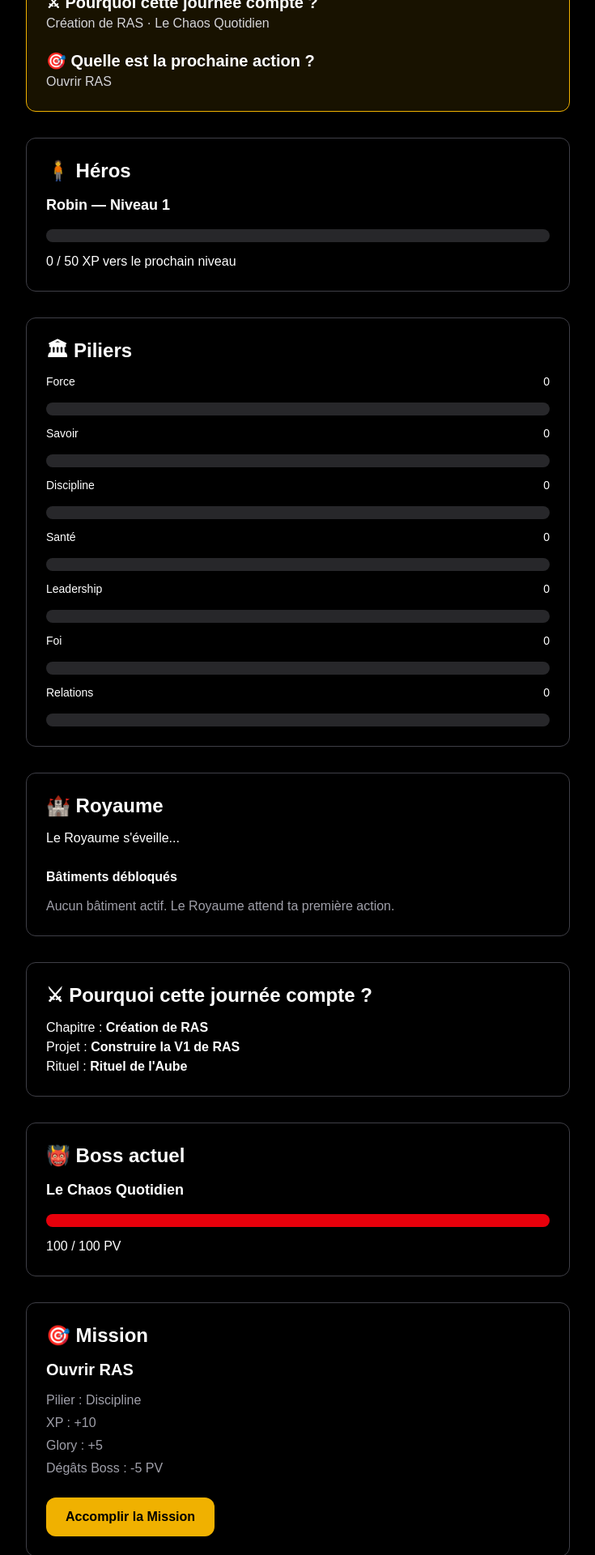
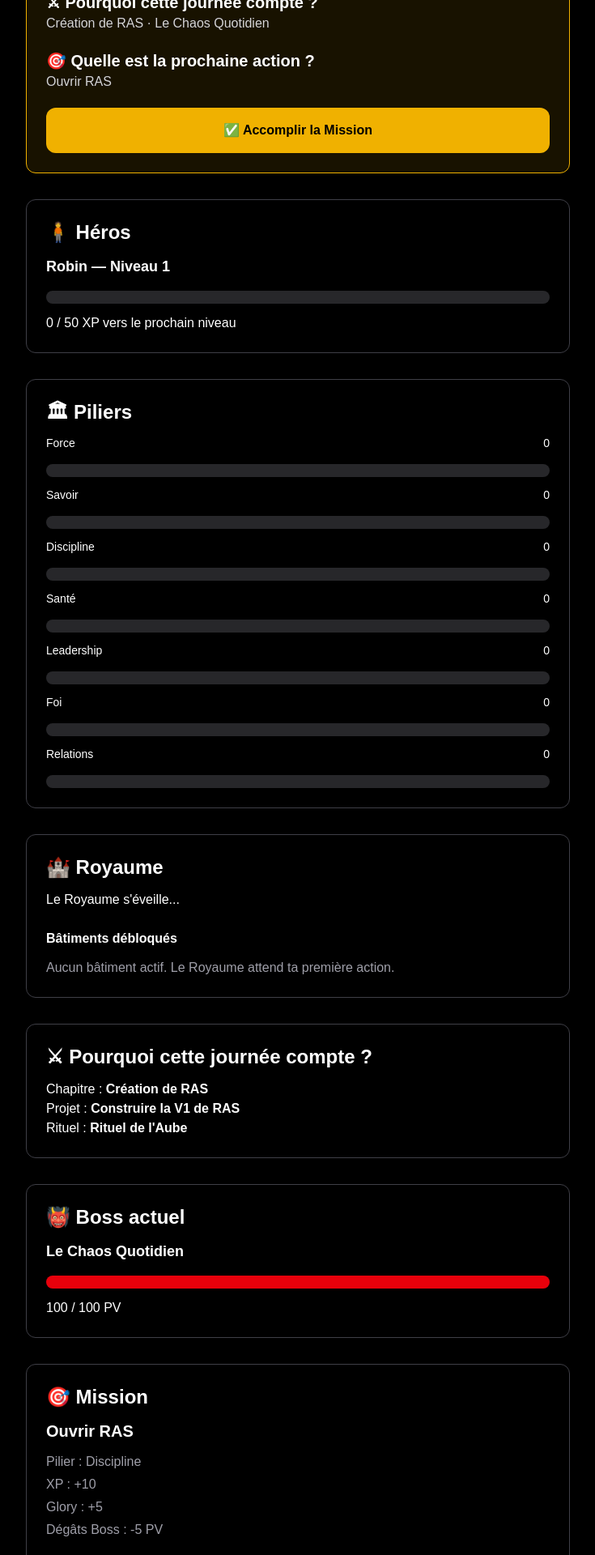
Before and after one commit to RobinWhitman/ras, a Next.js app: page / in a window 1280 px wide. Shown: the part 260-2180 px from the top of the page at 81% size, without its empty margins (272-1007 px from the left). Built offline with nearby package versions, Linux system fonts and the light colour scheme.

Commit message:
Sprint 19 - Action principale conseil matin

```diff
--- a/src/components/MorningCouncil.tsx
+++ b/src/components/MorningCouncil.tsx
@@ -82,6 +82,24 @@ export default function MorningCouncil() {
                   : "Le Rituel de l’Aube est accompli."}
               </p>
             </div>
+
+            {currentMission ? (
+              <button
+                onClick={accomplirMission}
+                className="w-full bg-yellow-500 text-black font-bold px-6 py-4 rounded-xl"
+              >
+                ✅ Accomplir la Mission
+              </button>
+            ) : (
+              <div className="border border-yellow-500 rounded-xl p-4">
+                <p className="text-yellow-400 font-bold">
+                  🌅 Rituel de l’Aube accompli
+                </p>
+                <p className="text-zinc-300">
+                  La journée peut commencer.
+                </p>
+              </div>
+            )}
           </div>
         </section>
 
@@ -193,13 +211,6 @@ export default function MorningCouncil() {
                 <p>Glory : +{currentMission.glory}</p>
                 <p>Dégâts Boss : -{currentMission.damage} PV</p>
               </div>
-
-              <button
-                onClick={accomplirMission}
-                className="bg-yellow-500 text-black font-bold px-6 py-3 rounded-xl"
-              >
-                Accomplir la Mission
-              </button>
             </>
           ) : (
             <div className="space-y-2">
```
